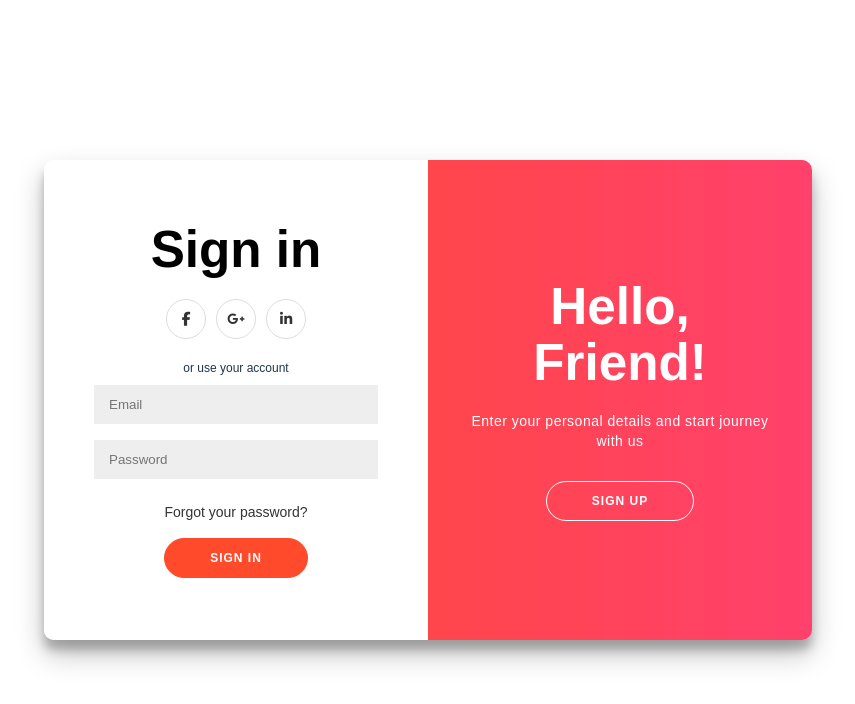
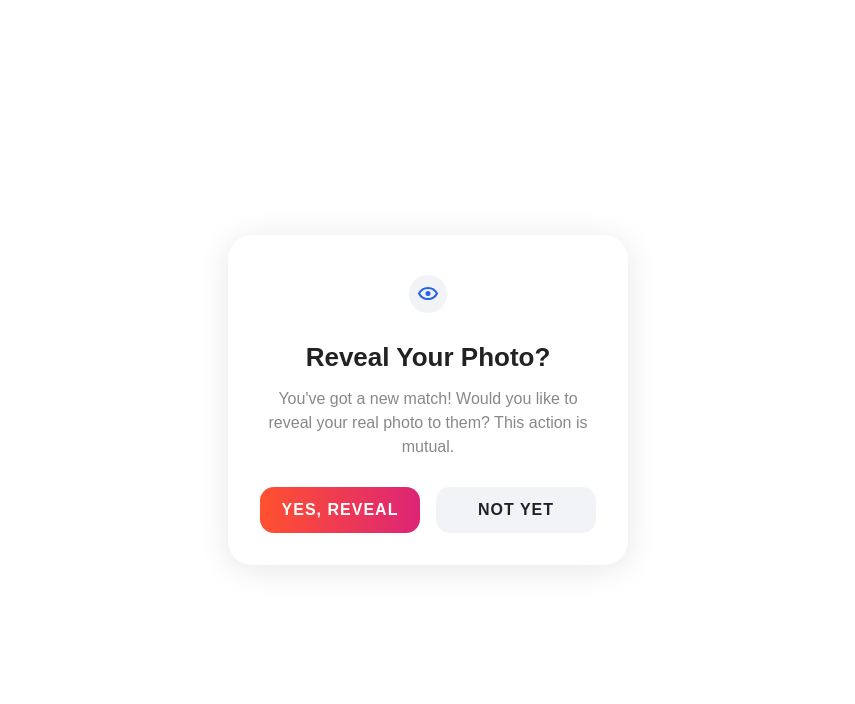
Before and after one commit to nesarw/Aroundyou, a React (Vite) app: page /photo-reveal in a window 1280 px wide. Shown: the top 704 px of the page, without its empty margins (212-1067 px from the left). Built offline with nearby package versions, Linux system fonts and the light colour scheme; the HTML template or start-up script is replaced by a standard one.

Commit message:
PhotoReveal Component (Frontend)

```diff
--- /dev/null
+++ b/src/components/PhotoRevealModal.jsx
@@ -0,0 +1,61 @@
+import React from 'react';
+
+const PhotoRevealModal = () => {
+  return (
+    <div className="fixed inset-0 flex items-center justify-center bg-black bg-opacity-50" style={{ zIndex: 50, display: 'flex', alignItems: 'center', justifyContent: 'center', minHeight: '100vh', minWidth: '100vw', position: 'fixed', top: 0, left: 0 }}>
+      <div style={{ background: '#fff', borderRadius: 24, boxShadow: '0 4px 32px rgba(0,0,0,0.10)', padding: '40px 32px 24px', maxWidth: 400, width: '100%', display: 'flex', flexDirection: 'column', alignItems: 'center' }}>
+        {/* Eye Icon */}
+        <div style={{ marginBottom: 18 }}>
+          <svg width="38" height="38" viewBox="0 0 38 38" fill="none" xmlns="http://www.w3.org/2000/svg">
+            <ellipse cx="19" cy="19" rx="19" ry="19" fill="#f1f3f6"/>
+            <path d="M19 13C15 13 11.73 15.11 10 18.5C11.73 21.89 15 24 19 24C23 24 26.27 21.89 28 18.5C26.27 15.11 23 13 19 13Z" stroke="#2563eb" strokeWidth="2"/>
+            <circle cx="19" cy="18.5" r="2.5" fill="#2563eb"/>
+          </svg>
+        </div>
+        {/* Header */}
+        <div style={{ fontWeight: 800, fontSize: 26, color: '#222', textAlign: 'center', marginBottom: 10 }}>Reveal Your Photo?</div>
+        {/* Subheader */}
+        <div style={{ color: '#888', fontSize: 16, textAlign: 'center', marginBottom: 28, maxWidth: 320 }}>
+          You've got a new match! Would you like to reveal your real photo to them? This action is mutual.
+        </div>
+        {/* Buttons */}
+        <div style={{ display: 'flex', gap: 16, width: '100%', justifyContent: 'center', marginBottom: 8 }}>
+          <button
+            style={{
+              flex: 1,
+              padding: '14px 0',
+              border: 'none',
+              borderRadius: 14,
+              fontWeight: 700,
+              fontSize: 16,
+              background: 'linear-gradient(90deg, #ff512f 0%, #dd2476 100%)',
+              color: '#fff',
+              cursor: 'pointer',
+              transition: 'background 0.2s',
+            }}
+          >
+            Yes, Reveal
+          </button>
+          <button
+            style={{
+              flex: 1,
+              padding: '14px 0',
+              border: 'none',
+              borderRadius: 14,
+              fontWeight: 700,
+              fontSize: 16,
+              background: '#f1f3f6',
+              color: '#222',
+              cursor: 'pointer',
+              transition: 'background 0.2s',
+            }}
+          >
+            Not Yet
+          </button>
+        </div>
+      </div>
+    </div>
+  );
+};
+
+export default PhotoRevealModal;
--- a/src/routes/index.jsx
+++ b/src/routes/index.jsx
@@ -7,6 +7,7 @@ import Matches from '../pages/Matches';
 import Profile from '../pages/Profile';
 import Chat from '../pages/Chat';
 import Whisperreveal from '../pages/Whisperreveal';
+import PhotoRevealModal from '../components/PhotoRevealModal';
 
 const AppRoutes = () => (
   <Routes>
@@ -17,6 +18,7 @@ const AppRoutes = () => (
     <Route path="/profile" element={<Profile />} />
     <Route path="/chat/:id" element={<Chat />} />
     <Route path="/whisperreveal" element={<Whisperreveal />} />
+    <Route path="/photo-reveal" element={<PhotoRevealModal />} />
     <Route path="*" element={<Login />} />
   </Routes>
 );
```
Also changed, not shown: src/components/WhisperSendModal.jsx (renamed from src/components/WhisperModal.jsx).
